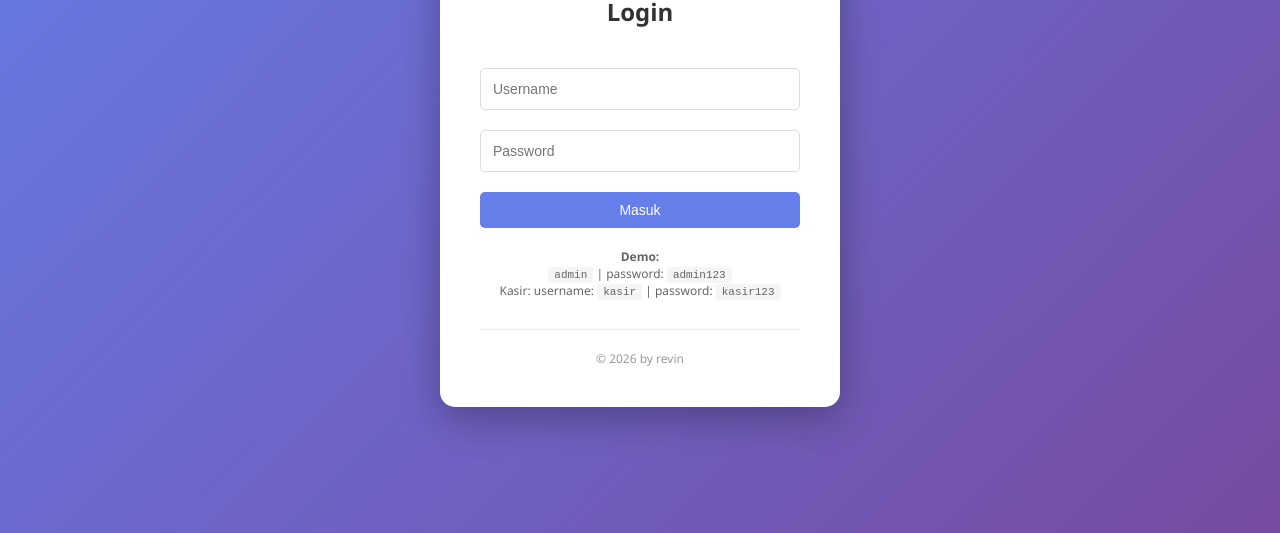
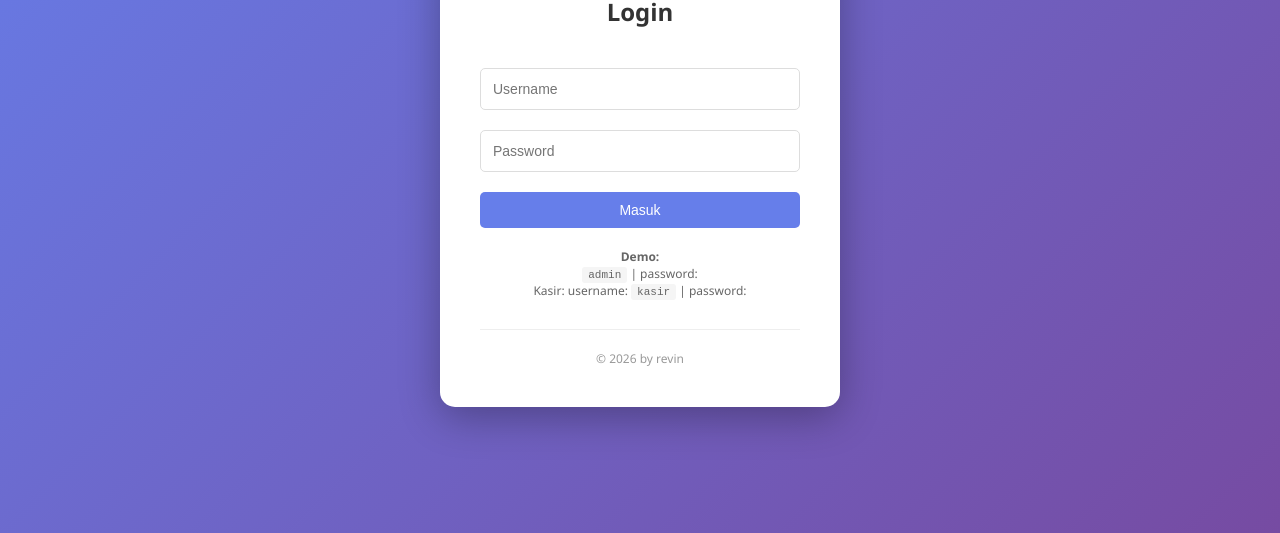
Before and after one commit to vinbotz/apotek-uas, a website: page public/index.html in a window 1280 px wide. Shown: the part 267-800 px from the top of the page. Drawn offline with Linux system fonts and the light colour scheme.

```diff
--- a/public/index.html
+++ b/public/index.html
@@ -34,14 +34,8 @@
         ></div>
         <div style="margin-top: 20px; font-size: 12px; color: #666">
           <p><strong>Demo:</strong></p>
-          <p>
-            <code>admin</code> | password:
-            <code>admin123</code>
-          </p>
-          <p>
-            Kasir: username: <code>kasir</code> | password:
-            <code>kasir123</code>
-          </p>
+          <p><code>admin</code> | password:</p>
+          <p>Kasir: username: <code>kasir</code> | password:</p>
         </div>
         <div
           style="
```
